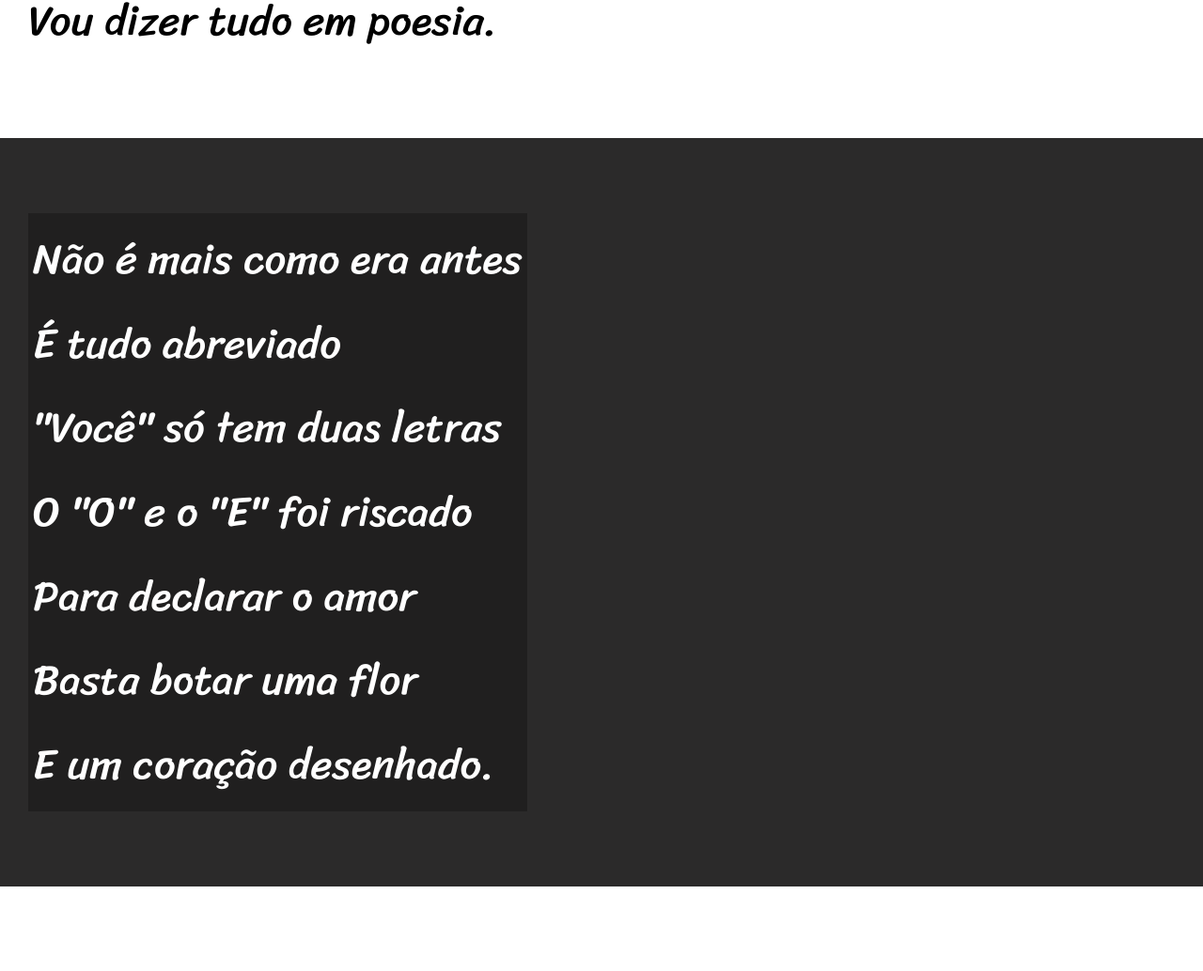
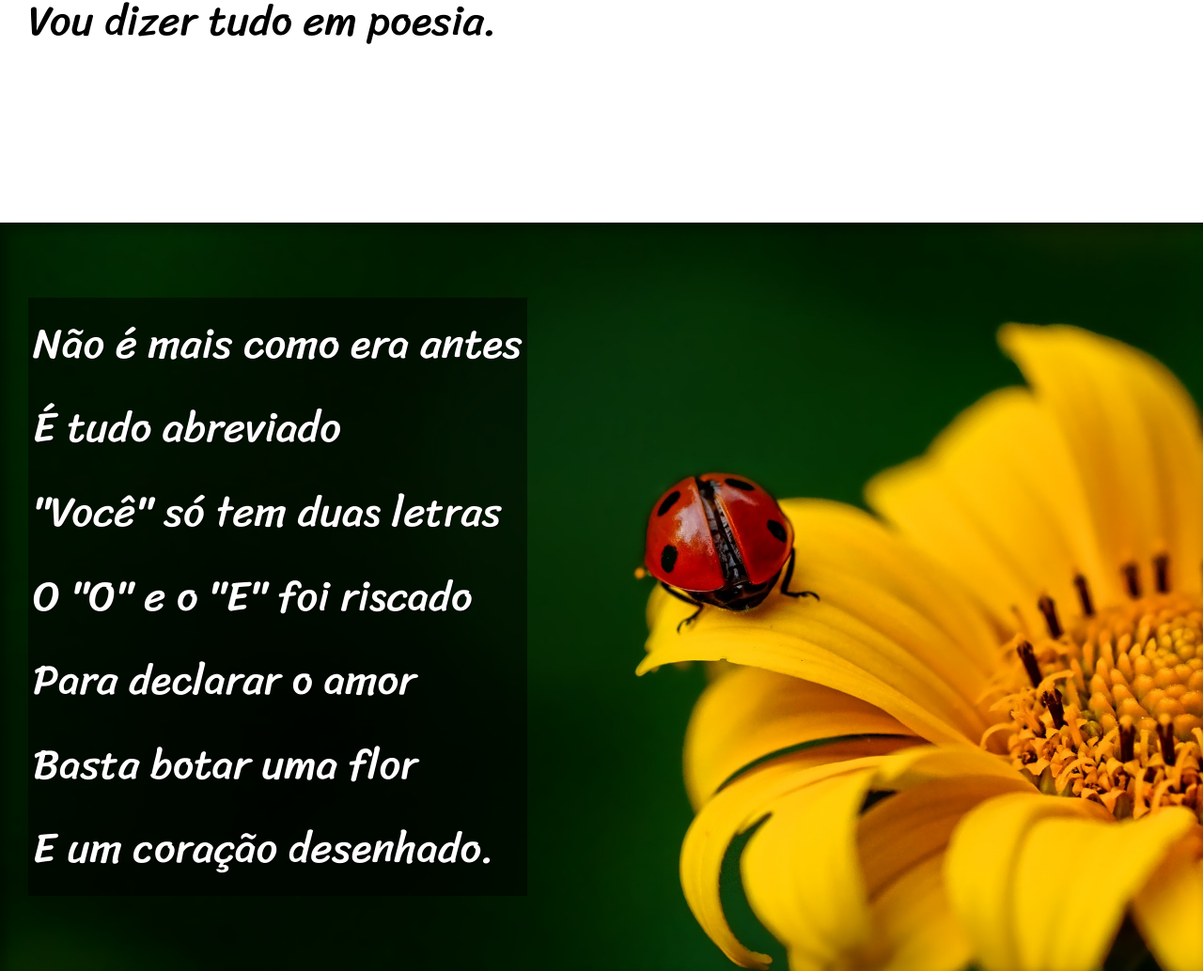
Before and after one commit to theilormachado/html-css, a plain HTML site: page desafios/d012/index.html in a window 1280 px wide. Shown: the part 900-1934 px from the top of the page at 94% size. Drawn offline with Linux system fonts and the light colour scheme.

Commit message:
Finalizamos o Projeto Cordel

```diff
--- a/desafios/d012/estilo/style.css
+++ b/desafios/d012/estilo/style.css
@@ -58,6 +58,10 @@ section {
     font-size: 3.5vw;
 }
 
+section > p {
+    padding-bottom: 2em;
+}
+
 section.normal {
     background-color: white;
     color: black;
@@ -66,12 +70,25 @@ section.normal {
 section.imagem {
     background-color: rgb(43, 42, 42);
     color: white;
+    box-shadow: inset 6px 6px 13px 0px rgba(0, 0, 0, 0.423);
+    background-size: cover;
+    background-attachment: fixed;
 }
 
 section.imagem > p {
     display: inline-block;
     padding: 5px;
-    background-color: rgba(0, 0, 0, 0.259);
+    background-color: rgba(0, 0, 0, 0.505);
+    text-shadow: 1px 1px 0px black;
+}
+
+section#img01 {
+    background-image: url(../imagens/background001.jpg);
+    background-position: right center;
+}
+
+section#img02 {
+    background-image: url(../imagens/background002.jpg);
 }
 
 footer {
--- a/desafios/d012/index.html
+++ b/desafios/d012/index.html
@@ -24,7 +24,7 @@
         </p>
     </section>
 
-    <section class="imagem">
+    <section class="imagem" id="img01">
         <p>
             Não é mais como era antes <br>
             É tudo abreviado <br>
@@ -58,7 +58,7 @@
         </p>
     </section>
 
-    <section class="imagem">
+    <section class="imagem" id="img02">
         <p>
             Tenho saudade das cartas <br>
             Escritas com a própria mão <br>
```
